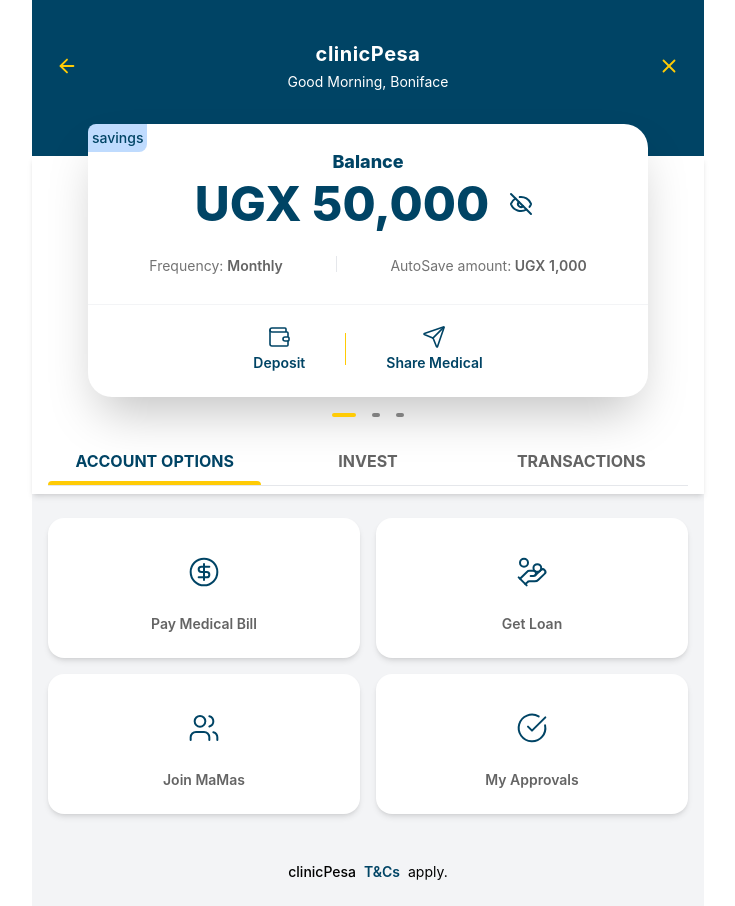
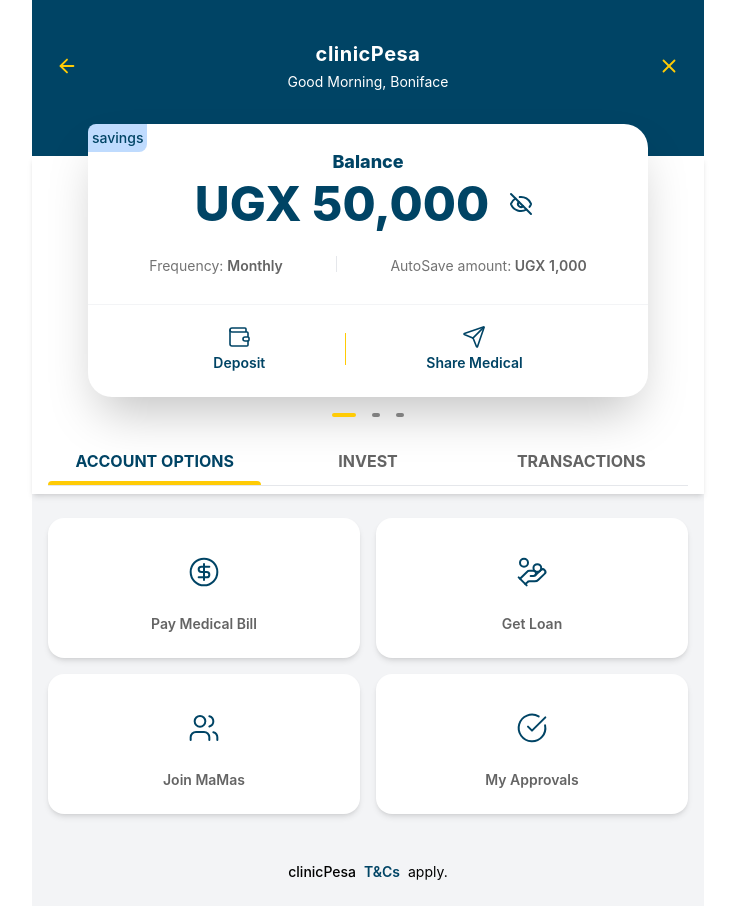
Before and after one commit to opiobonniky/interview-for-clinic-pesa, a React (Create React App) app: page / in a window 1280 px wide. Shown: the whole page, without its empty margins (272-1007 px from the left). Built offline with nearby package versions, Linux system fonts and the light colour scheme.

Commit message:
trying to start workingon services

```diff
--- a/src/components/SavingCard.tsx
+++ b/src/components/SavingCard.tsx
@@ -41,14 +41,14 @@
         <div className="flex justify-evenly text-sm mt-5 p-2 text-[var(--gray-light)]">
           <span>
             Frequency:{" "}
-            <span className="font-semibold text-[var(--gray-text)]">
+            <span className="font-semibold text-[var(--gray-text)] whitespace-nowrap">
               Monthly
             </span>
           </span>
           <div className="h-4 w-px bg-gray-200" />
           <span>
             AutoSave amount:
-            <span className="font-semibold text-[var(--gray-text)]">
+            <span className="font-semibold text-[var(--gray-text)] whitespace-nowrap">
               {" "}
               UGX 1,000
             </span>
@@ -58,7 +58,7 @@
         <div className="border-t border-gray-100 my-5" />
 
         {/* Action Buttons */}
-        <div className="flex items-center justify-center gap-10 px-4 pb-6">
+        <div className="flex items-center justify-center gap-20 px-4 pb-6">
           {/* Deposit */}
           <button className="flex flex-col items-center gap-1 hover:opacity-80 transition-opacity text-[var(--primary-color)]">
             <Wallet
```
